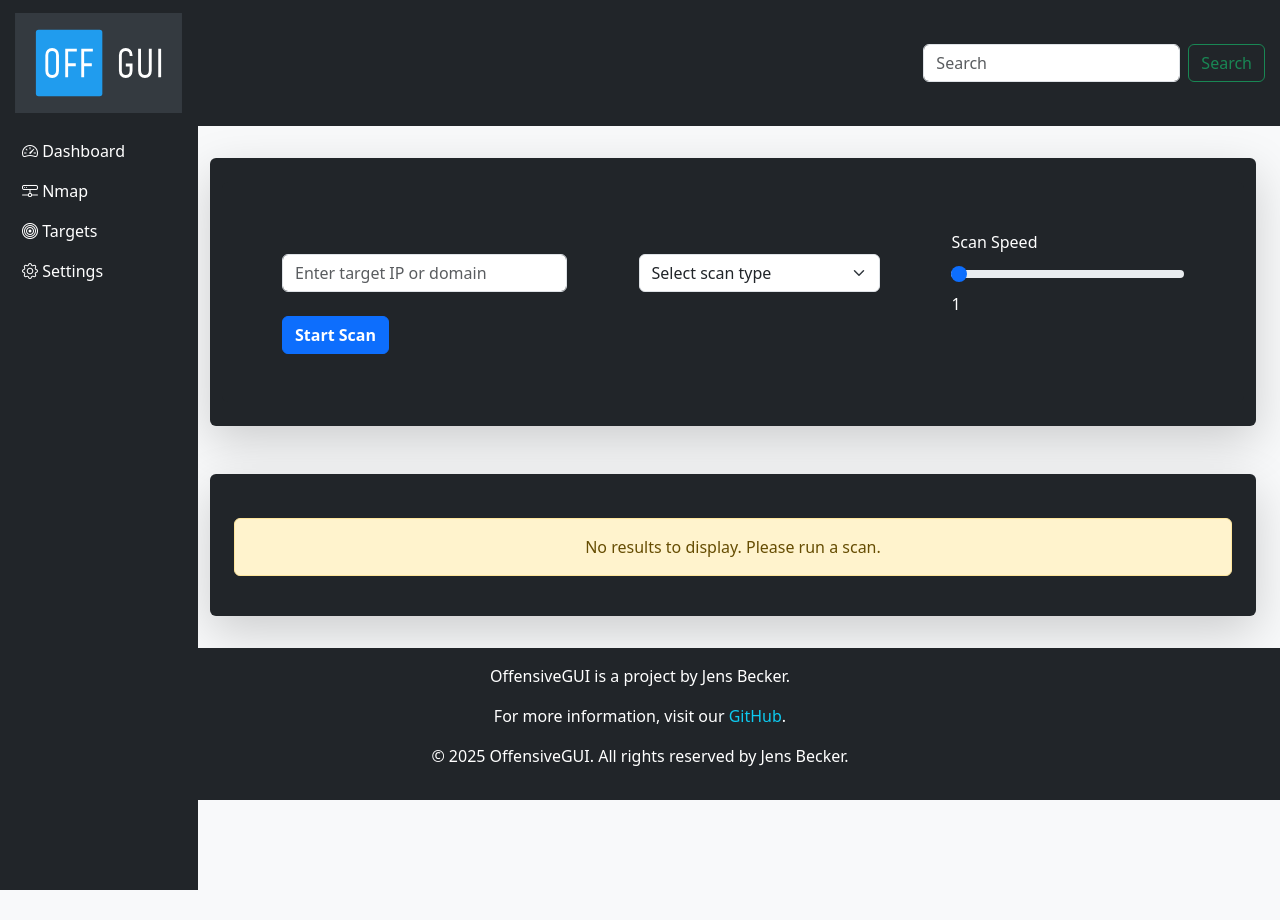
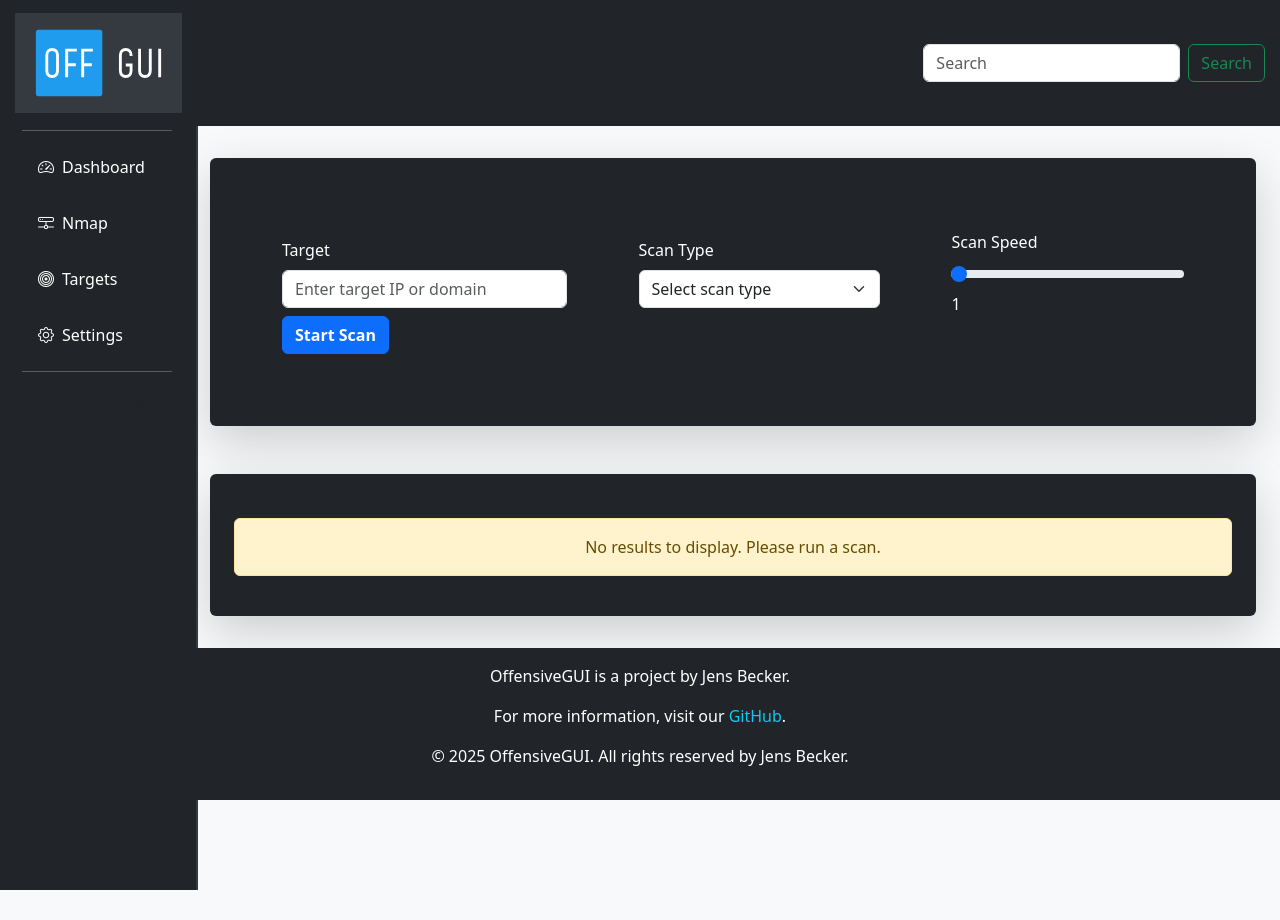
Before and after one commit to jensbecker-dev/OffensiveGUI, a Flask app: page /nmap in a window 1280 px wide. Run offline with Flask 3, Linux system fonts and the light colour scheme.

Commit message:
Update secret key for session management, enhance sidebar layout and styling, and improve nmap scan form with labels and structured results display

```diff
--- a/app.py
+++ b/app.py
@@ -10,7 +10,7 @@ from modules.nmap_scan import nmap_udp_scan  # Import the UDP scan function
 from modules.nmap_scan import nmap_xmas_scan  # Import the Xmas scan function
 
 app = Flask(__name__)
-app.secret_key = 'your_secret_key_here'  # Add a secret key for session management
+app.secret_key = 'S3Cr3T_K3Y'  # Add a secret key for session management
 
 @app.route('/')
 @app.route('/home')
--- a/static/css/styles.css
+++ b/static/css/styles.css
@@ -33,14 +33,22 @@ header {
     background-color: #006bd6; /* Keine direkte Bootstrap-Klasse */
     text-align: center; /* Bootstrap-Klasse text-center kann verwendet werden */
     cursor: pointer;
+    border-radius: 15px; /* Bootstrap-Klasse rounded kann verwendet werden */
+    box-shadow: 0 4px 8px rgba(0, 0, 0, 0.2); /* Add shadow effect */
+    transform: scale(1.05); /* Slightly enlarge the item */
+    transition: background-color 0.3s ease, text-align 0.3s ease, transform 0.3s ease, box-shadow 0.3s ease;
 }
 
 .sidebar ul li.active {
     background-color: #007bff; /* Bootstrap-Klasse bg-primary kann verwendet werden */
     text-align: center; /* Bootstrap-Klasse text-center kann verwendet werden */
+    border-radius: 15px; /* Bootstrap-Klasse rounded kann verwendet werden */
 }
 .sidebar ul li.active:hover {
     background-color: #0056b3; /* Bootstrap-Klasse bg-primary-dark kann verwendet werden */
+    border-radius: 15px; /* Bootstrap-Klasse rounded kann verwendet werden */
+    text-align: center; /* Bootstrap-Klasse text-center kann verwendet werden */
+    cursor: pointer;
 }
 .main-content {
     padding: 20px; /* Bootstrap-Klasse p-4 kann verwendet werden */
--- a/templates/base.html
+++ b/templates/base.html
@@ -21,6 +21,7 @@
         <meta name="theme-color" content="#000000">
         <meta name="application-name" content="OffensiveGUI">
         <meta name="msapplication-TileImage" content="{{ url_for('static', filename='images/logo.svg') }}">
+        <meta name="linux-icon" content="{{ url_for('static', filename='images/logo.svg') }}">
     </header>
 
     <body>
@@ -55,31 +56,39 @@
         <div class="container-fade" style="margin-top: 80px; margin-bottom: 20px;">
             <div class="row">
             <!-- Sidebar -->
-                <nav class="bg-dark text-white sidebar p-2">
+            <nav class="bg-dark text-white sidebar p-4 col-lg-2" style="border-right: 2px solid #343a40; height: 100vh; position: sticky; top: 0;">
                 <div class="position-sticky">
                 <hr class="bg-light">
                 <ul class="nav flex-column">
-                            <li class="nav-item">
-                                <a href="/" class="nav-link text-white">
-                                    <i class="bi bi-speedometer2"></i> Dashboard
+                    <li class="nav-item mb-3">
+                    <a href="/" class="nav-link text-white d-flex align-items-center">
+                        <i class="bi bi-speedometer2 me-2"></i>
+                        <span>Dashboard</span>
+                    </a>
+                    </li>
+                    <li class="nav-item mb-3">
+                    <a href="/nmap" class="nav-link text-white d-flex align-items-center">
+                        <i class="bi bi-hdd-network me-2"></i>
+                        <span>Nmap</span>
+                    </a>
+                    </li>
+                    <li class="nav-item mb-3">
+                    <a href="/targets" class="nav-link text-white d-flex align-items-center">
+                        <i class="bi bi-bullseye me-2"></i>
+                        <span>Targets</span>
                     </a>
                     </li>
                     <li class="nav-item">
-                                <a href="/nmap" class="nav-link text-white">
-                                    <i class="bi bi-hdd-network"></i> Nmap
-                                </a>
-                            </li>
-                            <li class="nav-item">
-                                <a href="/targets" class="nav-link text-white">
-                                    <i class="bi bi-bullseye"></i> Targets
-                                </a>
-                            </li>
-                            <li class="nav-item">
-                                <a href="#" class="nav-link text-white">
-                                    <i class="bi bi-gear"></i> Settings
+                    <a href="#" class="nav-link text-white d-flex align-items-center">
+                        <i class="bi bi-gear me-2"></i>
+                        <span>Settings</span>
                     </a>
                     </li>
                 </ul>
+                <hr class="bg-light">
+                <div class="text-center">
+                    <small class="text-muted">© 2025 OffensiveGUI</small>
+                </div>
                 </div>
             </nav>
             <!-- Main Content Area -->
--- a/templates/nmap.html
+++ b/templates/nmap.html
@@ -7,9 +7,11 @@
 <div class="container mt-5 mb-5 bg-dark text-white rounded p-4 shadow-lg">
     <form method="post" action="{{ url_for('nmap_scan_route') }}" class="row bg-dark p-5 rounded d-flex align-items-center justify-content-between">
         <div class="col-md-4">
+            <label for="target" class="form-label">Target</label>
             <input type="text" id="target" name="target" class="form-control" placeholder="Enter target IP or domain" required>
         </div>
         <div class="col-md-4 w-auto">
+            <label for="scan_type" class="form-label">Scan Type</label>
             <select id="scan_type" name="scan_type" class="form-select" required>
                 <option value="" disabled selected>Select scan type</option>
                 <option value="tcp">TCP Scan</option>
@@ -33,13 +35,12 @@
 <div class="container mt-5 mb-5 bg-dark text-white rounded p-4 shadow-lg">
 
     {% if results %}
-    <div class="text-center mb-4">
-        <h5 class="fw-bold">Scan Details</h5>
-        <p class="fs-5">
-            <span class="badge bg-primary">Target: {{ target }}</span>
-            <span class="badge bg-success">Scan Type: {{ scan_type }}</span>
-            <span class="badge bg-info">Speed: {{ scan_speed }}</span>
-        </p>
+    <table class="table table-dark table-bordered text-center mb-4">
+
+    <div class="d-flex justify-content-center mb-4">
+        <span class="badge bg-primary me-2">Target: {{ target }}</span>
+        <span class="badge bg-success me-2">Scan Type: {{ scan_type }}</span>
+        <span class="badge bg-info">Scan Speed: {{ scan_speed }}</span>
     </div>
 
     <div class="table-responsive">
```
Also changed, not shown: nmap.png. Lines whose indentation alone changed are shown as unchanged.
